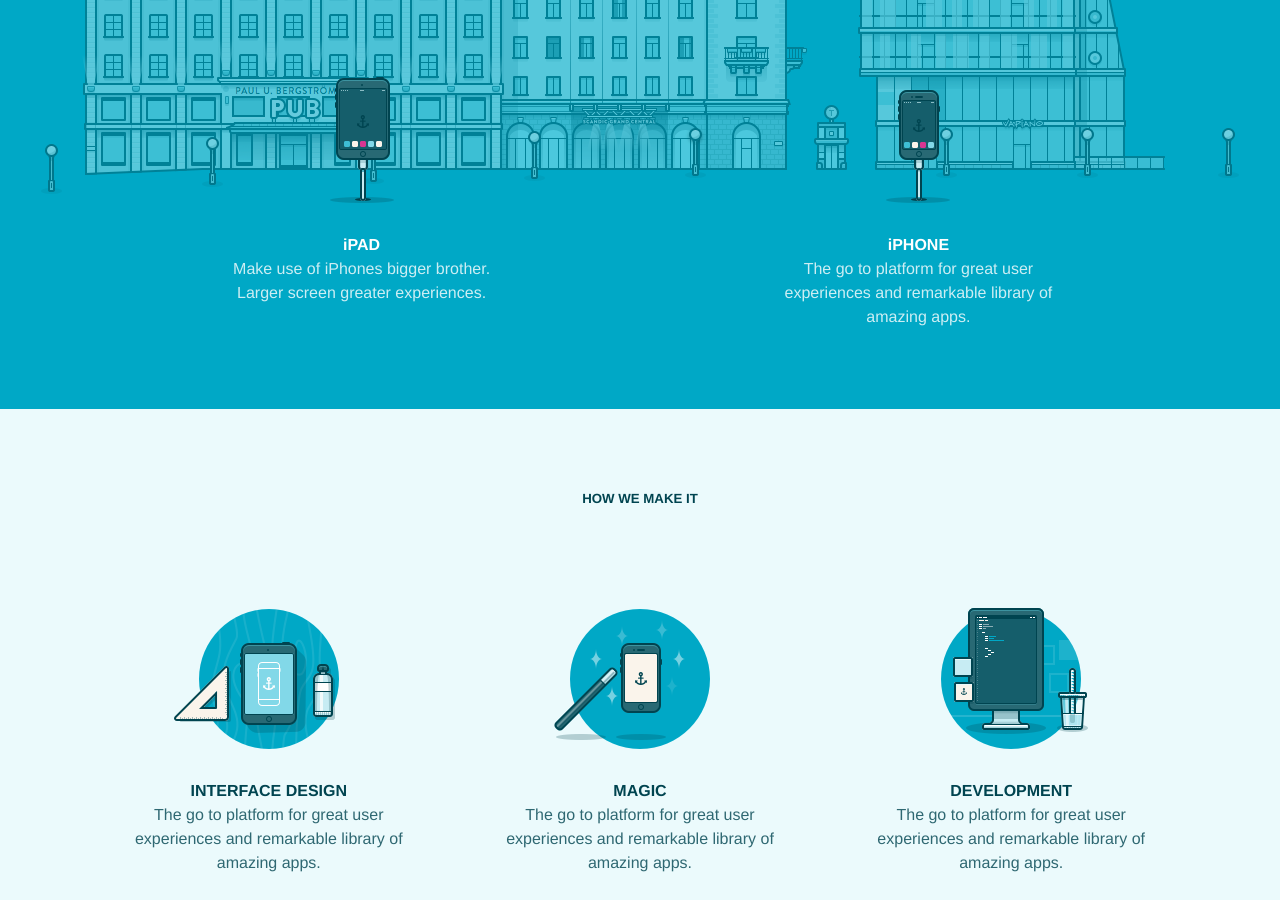
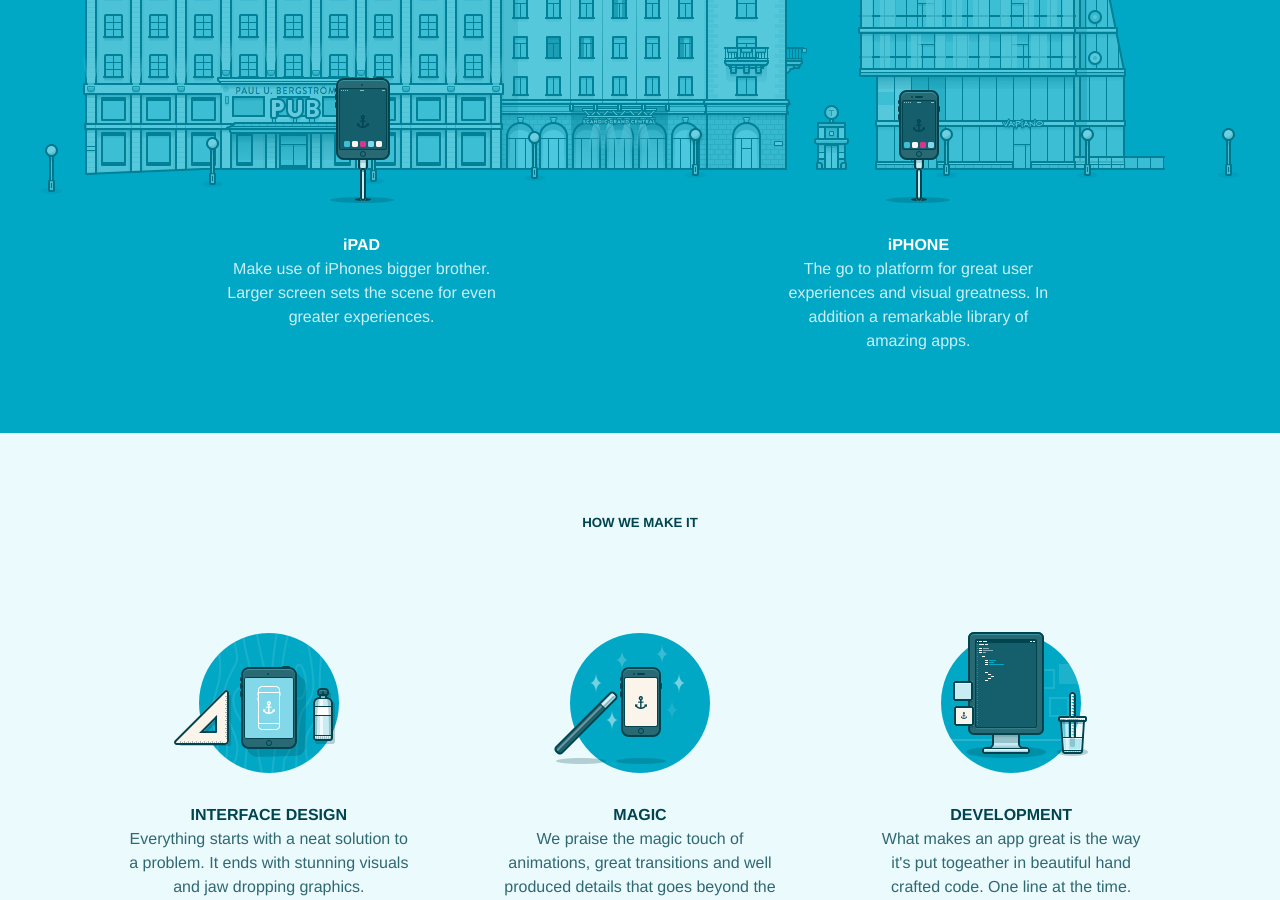
Before and after one commit to AlexxNica/madebybowtie.github.io, a Jekyll site: the page built from dev.html, in a window 1280 px wide and 900 px high, scrolled down 476 px. Built offline with Jekyll 4.4.1, drawn with Linux system fonts in a browser that asks for light colours; nearby versions of some CDN libraries; some of the changed text lies outside the part shown.

Commit message:
Update dev.html
Text-test

```diff
--- a/dev.html
+++ b/dev.html
@@ -18,12 +18,12 @@ title: Bowtie
     <div class="grid-item" id="ipad-item">
       <div class="grid-item-image"></div>
       <h4 class="grid-item-title">iPAD</h4>
-      <p class="grid-item-subtitle">Make use of iPhones bigger brother. Larger screen greater experiences.</p>
+      <p class="grid-item-subtitle">Make use of iPhones bigger brother. Larger screen sets the scene for even greater experiences.</p>
     </div>
     <div class="grid-item" id="iphone-item">
       <div class="grid-item-image"></div>
       <h4 class="grid-item-title">iPHONE</h4>
-      <p class="grid-item-subtitle">The go to platform for great user experiences and remarkable library of amazing apps.</p>
+      <p class="grid-item-subtitle">The go to platform for great user experiences and visual greatness. In addition a remarkable library of amazing apps.</p>
     </div>
   </div>
 </div>
@@ -33,17 +33,17 @@ title: Bowtie
     <div class="grid-item" id="design-item">
       <div class="grid-item-image"></div>
       <h4 class="grid-item-title">INTERFACE DESIGN</h4>
-      <p class="grid-item-subtitle">The go to platform for great user experiences and remarkable library of amazing apps.</p>
+      <p class="grid-item-subtitle">Everything starts with a neat solution to a problem. It ends with stunning visuals and jaw dropping graphics.</p>
     </div>
     <div class="grid-item" id="magic-item">
       <div class="grid-item-image"></div>
       <h4 class="grid-item-title">MAGIC</h4>
-      <p class="grid-item-subtitle">The go to platform for great user experiences and remarkable library of amazing apps.</p>
+      <p class="grid-item-subtitle">We praise the magic touch of animations, great transitions and well produced details that goes beyond the pixels. It's just magical.</p>
     </div>
     <div class="grid-item" id="development-item">
       <div class="grid-item-image"></div>
       <h4 class="grid-item-title">DEVELOPMENT</h4>
-      <p class="grid-item-subtitle">The go to platform for great user experiences and remarkable library of amazing apps.</p>
+      <p class="grid-item-subtitle">What makes an app great is the way it's put togeather in beautiful hand crafted code. One line at the time.</p>
     </div>
   </div>
 </div>
@@ -77,10 +77,10 @@ title: Bowtie
     We are Bowtie, a new born new App Creation Studio based in Stockholm. Together we have serveral years of experience in the mobile app creation industry. Both inside some of the biggest startups in Sweden but also as consultants for some of the worlds biggest and most loved brands.
   </p>
   <p>
-    We love what we do. You can easily tell that when you use one of our apps. We want to do even more, better and truly class act products. That is the reason behind why we started Bowtie. Our focus is perfection, cutting edge results and products that will be loved by their users.
+    We love what we do. You can easily understand that when you use one of our apps. We strive for producing even more, better and truly class act products. That is the very reason behind why we started Bowtie. Our focus is perfection, cutting edge results and products that will be loved by users.
   </p>
   <p>
-    By hiring us for your projects, you aren’t just getting yet anther pair of consultants that leaves with a handoff by the end of the project, we believe in handshakes and long lasting relations.
+    By hiring us for your projects you aren’t just getting yet anther pair of consultants, that leaves with a handoff by the end of the project, we believe in handshakes and long lasting relations.
   </p>
 </div>
 <div class="section" id="fifth">
```
